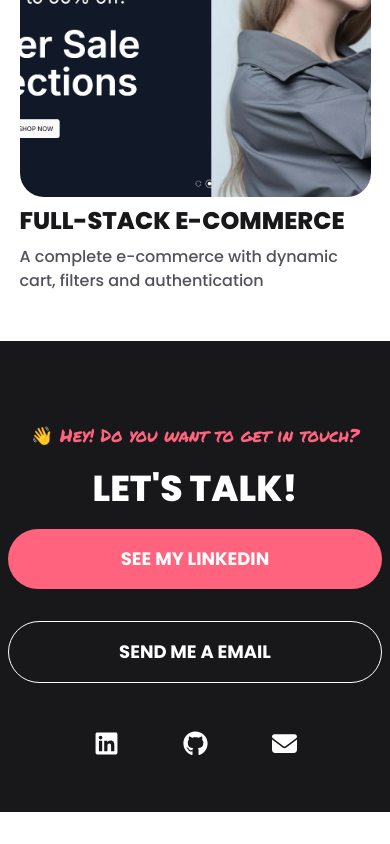
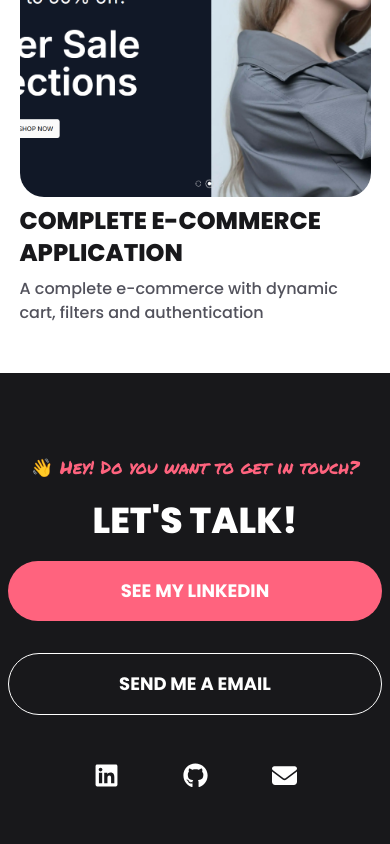
Before and after one commit to emersonramos3lt/portfolio, a React (Vite) app: page / in a window 390 px wide. Shown: the part 1903-2747 px from the top of the page. Before the commit the page ends 2715 px from the top, so only its background shows below. Built offline with nearby package versions, Linux system fonts and the light colour scheme.

Commit message:
Update Projects.jsx

```diff
--- a/src/components/Projects.jsx
+++ b/src/components/Projects.jsx
@@ -44,10 +44,10 @@ const Projects = () => {
 
             <div className='' data-aos="fade-right" data-aos-duration="700">
                 <a href="https://emersonramos3lt.github.io/javascript-dynamic-chart/" target='_blank'>
-                    <img src="/project4.png" alt="JavaScript chart generator" className='
+                    <img src="/project4.png" alt="Full-Stack E-Commerce" className='
                     rounded-3xl w-[100%] h-[300px] sm:h-[500px] object-cover transition-transform hover:scale-95'/>
                 </a>
-                <h3 className='font-extrabold text-2xl sm:text-3xl my-2 sm:my-4 uppercase'>Full-Stack E-Commerce</h3>
+                <h3 className='font-extrabold text-2xl sm:text-3xl my-2 sm:my-4 uppercase'>Complete E-Commerce Application</h3>
                 <p className='font-medium text-zinc-600'>A complete e-commerce with dynamic cart, filters and authentication</p>
             </div>
 
```
